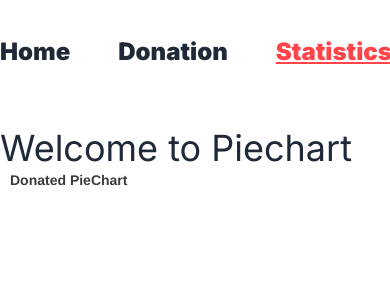
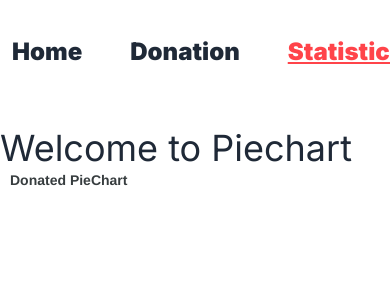
Before and after one commit to NFRIDOY/donation-campaign, a React (Vite) app: page /statistics in a window 390 px wide. Shown: the top 300 px of the page. Built offline with nearby package versions, Linux system fonts and the light colour scheme.

Commit message:
home responsive done

```diff
--- a/src/Router/Router.jsx
+++ b/src/Router/Router.jsx
@@ -14,7 +14,7 @@ const router = createBrowserRouter([
     {
         path: "/",
         element: <MainLayout></MainLayout>,
-        // errorElement: <Error></Error>,
+        errorElement: <Error></Error>,
         children: [
             {
                 path: "/",
--- a/src/components/Header/Navbar/Navbar.jsx
+++ b/src/components/Header/Navbar/Navbar.jsx
@@ -4,9 +4,9 @@ import logo from '/Logo.png'
 
 export default function Navbar() {
     return (
-        <div className="text-2xl pb-12 font-black">
+        <div className="text-2xl pb-12 font-black px-3">
             <div className="flex justify-between items-center">
-                <div>
+                <div className="hidden md:block">
                     <NavLink
                         to="/"
                         className={"font-black"}
--- a/src/pages/home/Home.jsx
+++ b/src/pages/home/Home.jsx
@@ -18,7 +18,7 @@ export default function Home() {
       <Banner setSearch={setSearch}></Banner>
       {/* {typeof(search)} */}
       <div className=" flex justify-center">
-        <div className="grid grid-cols-4 gap-7">
+        <div className="grid md:grid-cols-2 lg:grid-cols-4 gap-7">
           {
             !search ? donations?.map((donation) => <DonationCard key={donation.id} donation={donation}></DonationCard>) : searchArray?.map((donation) => <DonationCard key={donation.id} donation={donation}></DonationCard>)
             // donations?.map((donation) => <DonationCard key={donation.id} donation={donation}></DonationCard>)
```
